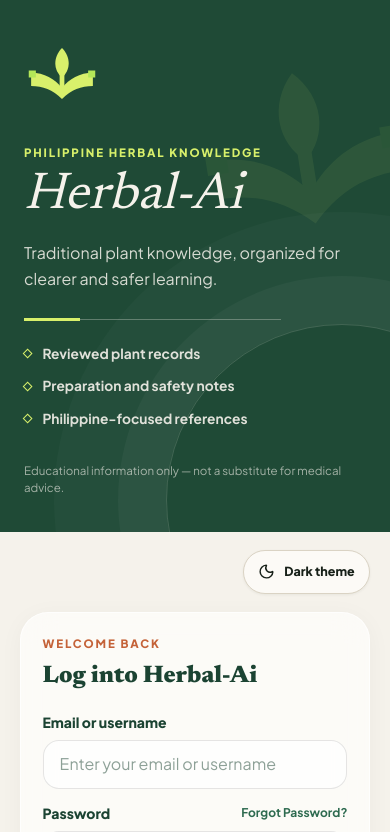
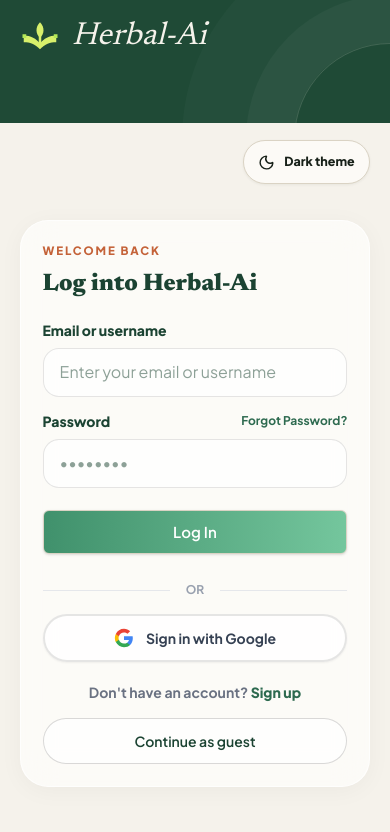
Before and after one commit to ultrakevin143/HerbalAiCapstoneProject, a Next.js app in the folder herbalaifrontend/: page /signin in a window 390 px wide. Shown: the top 832 px of the page. Built offline with nearby package versions, Linux system fonts and the light colour scheme.

Commit message:
fix: stabilize auth layouts across deployments

```diff
--- /dev/null
+++ b/herbalaifrontend/app/auth-layout.css
@@ -0,0 +1,120 @@
+/* Isolated auth stylesheet: kept separate to prevent stale deployment assets. */
+.auth-shell {
+  min-height: 100svh;
+  display: grid;
+  grid-template-columns: minmax(0, 1fr);
+  background: var(--ui-canvas);
+}
+
+.auth-brand-panel {
+  position: relative;
+  isolation: isolate;
+  min-height: 19rem;
+  overflow: hidden;
+  display: flex;
+  flex-direction: column;
+  justify-content: space-between;
+  gap: 2rem;
+  padding: 2.25rem clamp(1.5rem, 6vw, 4rem);
+  color: #f5f2eb;
+  background: #1f4a36;
+}
+
+.auth-brand-panel::after {
+  content: '';
+  position: absolute;
+  inset: auto -8rem -9rem auto;
+  z-index: -1;
+  width: 22rem;
+  aspect-ratio: 1;
+  border: 1px solid rgb(245 242 235 / 0.16);
+  border-radius: 50%;
+  box-shadow: 0 0 0 3rem rgb(245 242 235 / 0.035), 0 0 0 7rem rgb(245 242 235 / 0.025);
+}
+
+.auth-brand-watermark {
+  position: absolute;
+  z-index: -1;
+  top: 7%;
+  right: -7%;
+  width: min(27rem, 58%);
+  color: #d8f06b;
+  opacity: 0.075;
+  transform: rotate(-9deg);
+}
+
+.auth-brand-content { position: relative; z-index: 1; max-width: 34rem; }
+.auth-brand-mark { display: block; width: 4.75rem; height: 4.75rem; color: #d8f06b; margin-bottom: 2rem; }
+.auth-brand-kicker, .auth-form-eyebrow {
+  font-size: 0.72rem;
+  font-weight: 800;
+  letter-spacing: 0.16em;
+  text-transform: uppercase;
+}
+.auth-brand-kicker { color: #d8f06b; margin-bottom: 0.65rem; }
+.auth-brand-panel h1 { font-family: var(--font-serif-custom); font-size: clamp(3.25rem, 6vw, 5.8rem); line-height: 0.9; font-style: italic; }
+.auth-brand-lead { max-width: 29rem; margin-top: 1.25rem; color: rgb(245 242 235 / 0.86); font-size: clamp(1rem, 1.35vw, 1.2rem); line-height: 1.65; }
+.auth-brand-rule { display: flex; width: min(20rem, 75%); margin: 1.65rem 0 1.25rem; border-top: 1px solid rgb(245 242 235 / 0.3); }
+.auth-brand-rule span { width: 3.5rem; border-top: 3px solid #d8f06b; transform: translateY(-2px); }
+.auth-brand-points { display: grid; gap: 0.65rem; color: rgb(245 242 235 / 0.9); font-size: 0.86rem; font-weight: 700; }
+.auth-brand-points li { display: flex; align-items: center; gap: 0.7rem; }
+.auth-brand-points li::before { content: ''; width: 0.45rem; height: 0.45rem; flex: 0 0 auto; border: 1px solid #d8f06b; transform: rotate(45deg); }
+.auth-brand-footnote { position: relative; z-index: 1; max-width: 28rem; color: rgb(245 242 235 / 0.62); font-size: 0.72rem; line-height: 1.5; }
+
+.auth-form-pane {
+  position: relative;
+  display: flex;
+  min-width: 0;
+  align-items: center;
+  justify-content: center;
+  padding: 5rem 1.25rem 2rem;
+}
+.auth-form-card { width: 100%; max-width: 29rem; padding: clamp(1.35rem, 3vw, 2rem); border: 1px solid var(--ui-line); border-radius: 1.75rem; background: color-mix(in srgb, var(--ui-panel) 92%, transparent); box-shadow: 0 18px 50px rgb(23 32 24 / 0.1); }
+.auth-form-card-signup { max-width: 31rem; }
+.auth-form-eyebrow { color: var(--ui-brand); margin-bottom: 0.45rem; }
+.auth-theme-toggle {
+  position: absolute;
+  top: 1.1rem;
+  right: 1.25rem;
+  display: inline-flex;
+  min-height: 2.75rem;
+  align-items: center;
+  gap: 0.55rem;
+  padding: 0.65rem 0.9rem;
+  border: 1px solid var(--ui-line);
+  border-radius: 999px;
+  background: var(--ui-panel);
+  color: var(--ui-ink);
+  font-size: 0.78rem;
+  font-weight: 750;
+  box-shadow: var(--shadow-sm-custom);
+}
+.auth-theme-toggle:hover { border-color: var(--ui-line-strong); background: var(--ui-soft); }
+
+@media (min-width: 1024px) and (min-height: 680px) {
+  .auth-shell { height: 100svh; overflow: hidden; grid-template-columns: minmax(23rem, 0.92fr) minmax(32rem, 1.08fr); }
+  .auth-brand-panel { min-height: 0; padding: clamp(2.5rem, 5vw, 5.5rem); }
+  .auth-form-pane { height: 100svh; overflow: hidden; padding: 4rem 2rem 1.25rem; }
+  .auth-form-pane-signup { padding-block: 3.6rem 0.75rem; }
+  .auth-form-card-signup { padding: 1.1rem 1.5rem 1.2rem; }
+}
+
+@media (max-width: 639px) {
+  .auth-brand-panel { min-height: 0; gap: 0; padding: 1rem 1.25rem; }
+  .auth-brand-panel::after { width: 12rem; inset: auto -6rem -7rem auto; }
+  .auth-brand-content { display: flex; align-items: center; gap: 0.75rem; }
+  .auth-brand-panel h1 { font-size: 2rem; }
+  .auth-brand-mark { width: 2.5rem; height: 2.5rem; margin: 0; }
+  .auth-brand-kicker,
+  .auth-brand-lead,
+  .auth-brand-rule,
+  .auth-brand-points,
+  .auth-brand-footnote,
+  .auth-brand-watermark { display: none !important; }
+  .auth-form-pane { padding-top: 4.5rem; }
+}
+
+:root[data-text-size="large"] .auth-shell,
+:root[data-text-size="extra-large"] .auth-shell { height: auto; min-height: 100svh; overflow: visible; }
+:root[data-text-size="large"] .auth-form-pane,
+:root[data-text-size="extra-large"] .auth-form-pane { height: auto; min-height: 100svh; overflow: visible; }
--- a/herbalaifrontend/app/globals.css
+++ b/herbalaifrontend/app/globals.css
@@ -981,3 +981,17 @@
 :root[data-text-size="extra-large"] .auth-form-pane { height: auto; min-height: 100svh; overflow: visible; }
 
 @media (prefers-reduced-motion: reduce) { .dr-ai-mascot-animated { animation: none; } }
+
+@media (max-width: 639px) {
+  .auth-brand-panel { min-height: 0; gap: 0; padding: 1rem 1.25rem; }
+  .auth-brand-panel::after { width: 12rem; inset: auto -6rem -7rem auto; }
+  .auth-brand-content { display: flex; align-items: center; gap: 0.75rem; }
+  .auth-brand-panel h1 { font-size: 2rem; }
+  .auth-brand-mark { width: 2.5rem; height: 2.5rem; margin: 0; }
+  .auth-brand-kicker,
+  .auth-brand-lead,
+  .auth-brand-rule,
+  .auth-brand-points,
+  .auth-brand-footnote,
+  .auth-brand-watermark { display: none !important; }
+}
--- a/herbalaifrontend/app/layout.tsx
+++ b/herbalaifrontend/app/layout.tsx
@@ -1,6 +1,7 @@
 import type { Metadata } from "next";
 import { Newsreader, Plus_Jakarta_Sans, JetBrains_Mono } from "next/font/google";
 import "./globals.css";
+import "./auth-layout.css";
 import { AuthProvider } from "../context/AuthContext";
 import { DisplayPreferenceSync } from "../components/DisplayPreferences";
 
--- a/herbalaifrontend/app/signin/page.tsx
+++ b/herbalaifrontend/app/signin/page.tsx
@@ -42,10 +42,10 @@
   };
 
   return (
-    <main className="auth-shell font-sans">
+    <main className="auth-shell grid min-h-svh grid-cols-1 bg-canvas font-sans lg:h-svh lg:grid-cols-[minmax(23rem,0.92fr)_minmax(32rem,1.08fr)] lg:overflow-hidden">
       <AuthBrandPanel mode="signin" />
 
-      <div className="auth-form-pane">
+      <div className="auth-form-pane relative flex min-w-0 items-center justify-center px-5 pb-8 pt-20 lg:h-svh lg:overflow-hidden lg:px-8 lg:pb-5 lg:pt-16">
         <ThemeToggle className="auth-theme-toggle" />
         <div className="auth-form-card glass-card">
           <p className="auth-form-eyebrow">Welcome back</p>
--- a/herbalaifrontend/app/signup/page.tsx
+++ b/herbalaifrontend/app/signup/page.tsx
@@ -73,10 +73,10 @@
   };
 
   return (
-    <main className="auth-shell font-sans">
+    <main className="auth-shell grid min-h-svh grid-cols-1 bg-canvas font-sans lg:h-svh lg:grid-cols-[minmax(23rem,0.92fr)_minmax(32rem,1.08fr)] lg:overflow-hidden">
       <AuthBrandPanel mode="signup" />
 
-      <div className="auth-form-pane auth-form-pane-signup">
+      <div className="auth-form-pane auth-form-pane-signup relative flex min-w-0 items-center justify-center px-5 pb-8 pt-20 lg:h-svh lg:overflow-hidden lg:px-8 lg:pb-3 lg:pt-14">
         <ThemeToggle className="auth-theme-toggle" />
         <div className="auth-form-card auth-form-card-signup glass-card">
           <p className="auth-form-eyebrow">Join the repository</p>
--- a/herbalaifrontend/components/AuthBrandPanel.tsx
+++ b/herbalaifrontend/components/AuthBrandPanel.tsx
@@ -6,25 +6,25 @@
 
 export default function AuthBrandPanel({ mode }: AuthBrandPanelProps) {
   return (
-    <section className="auth-brand-panel" aria-label="About Herbal-Ai">
-      <div className="auth-brand-watermark" aria-hidden="true"><BrandMark /></div>
-      <div className="auth-brand-content">
-        <BrandMark className="auth-brand-mark" />
+    <section className="auth-brand-panel relative isolate flex min-h-0 flex-col justify-between gap-5 overflow-hidden bg-[#1f4a36] px-6 py-7 text-[#f5f2eb] sm:min-h-72 sm:px-10 sm:py-10 lg:min-h-0 lg:px-16 lg:py-14" aria-label="About Herbal-Ai">
+      <div className="auth-brand-watermark hidden lg:block" aria-hidden="true"><BrandMark /></div>
+      <div className="auth-brand-content relative z-10 max-w-xl">
+        <BrandMark className="auth-brand-mark mb-3 h-12 w-12 text-[#d8f06b] sm:mb-5 sm:h-16 sm:w-16 lg:h-20 lg:w-20" />
         <p className="auth-brand-kicker">Philippine herbal knowledge</p>
-        <h1>Herbal-Ai</h1>
-        <p className="auth-brand-lead">
+        <h1 className="font-serif-custom text-4xl italic leading-none sm:text-5xl lg:text-7xl">Herbal-Ai</h1>
+        <p className="auth-brand-lead mt-3 max-w-lg text-sm leading-relaxed text-[#f5f2eb]/85 sm:text-base">
           {mode === 'signin'
             ? 'Traditional plant knowledge, organized for clearer and safer learning.'
             : 'Help preserve local medicinal-plant knowledge in a careful digital library.'}
         </p>
-        <div className="auth-brand-rule" aria-hidden="true"><span /></div>
-        <ul className="auth-brand-points">
+        <div className="auth-brand-rule hidden sm:flex" aria-hidden="true"><span /></div>
+        <ul className="auth-brand-points hidden sm:grid">
           <li>Reviewed plant records</li>
           <li>Preparation and safety notes</li>
           <li>Philippine-focused references</li>
         </ul>
       </div>
-      <p className="auth-brand-footnote">Educational information only — not a substitute for medical advice.</p>
+      <p className="auth-brand-footnote relative z-10 hidden text-xs text-[#f5f2eb]/60 sm:block">Educational information only — not a substitute for medical advice.</p>
     </section>
   );
 }
--- a/herbalaifrontend/components/BrandMark.tsx
+++ b/herbalaifrontend/components/BrandMark.tsx
@@ -6,6 +6,8 @@
   return (
     <svg
       className={className}
+      width="64"
+      height="64"
       viewBox="0 0 64 64"
       fill="none"
       aria-hidden="true"
```
